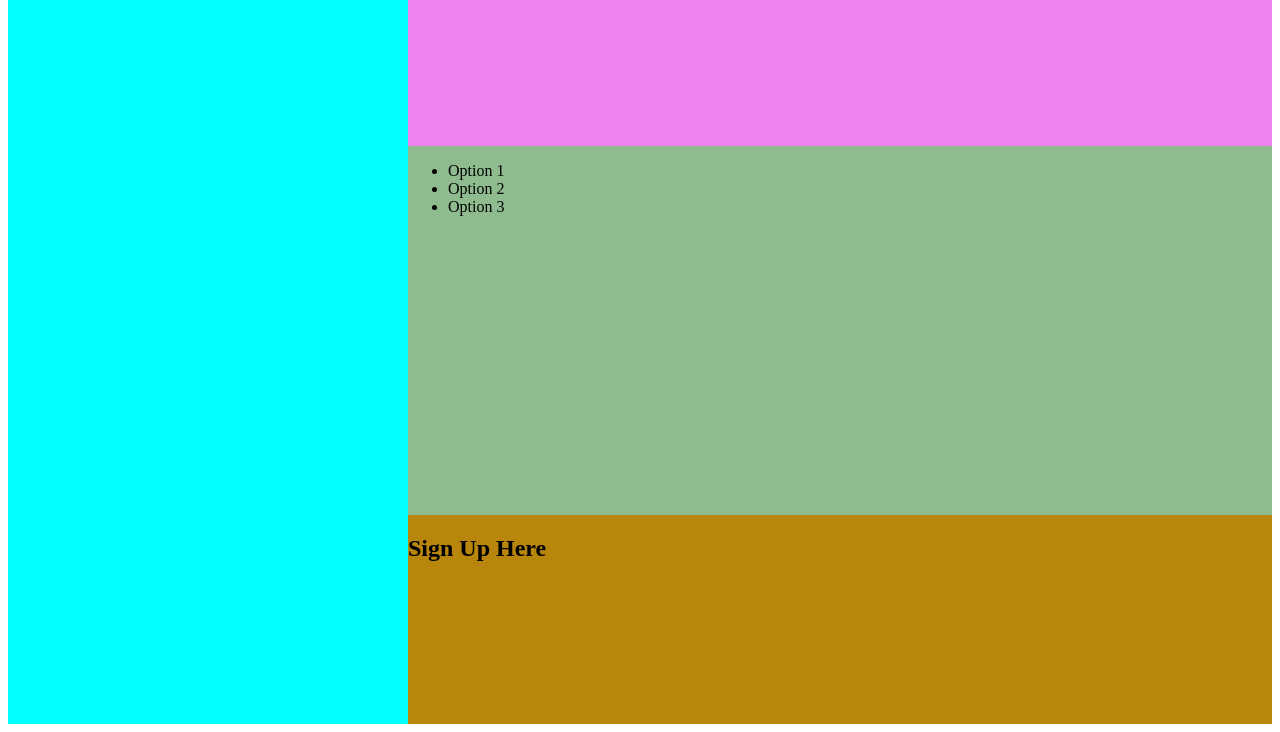
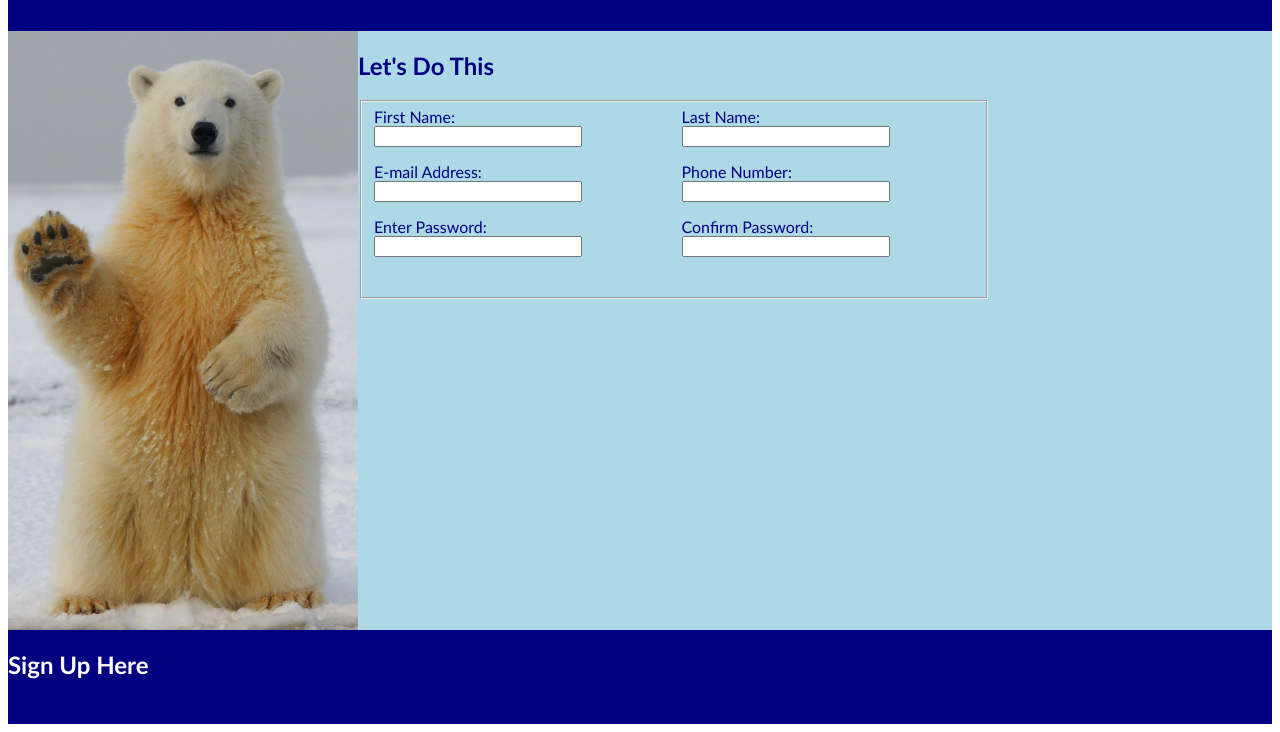
Before and after one commit to mjzachman/sign-up-form, a plain HTML site: page index.html in a window 1280 px wide. Shown: the part 84-816 px from the top of the page. Drawn offline with Linux system fonts and the light colour scheme.

Commit message:
Progress on html and css

```diff
--- a/index.html
+++ b/index.html
@@ -8,18 +8,52 @@
     <title>Sign Up Form</title>
 </head>
 <body>
-    <div id="image">
-        <p>Placeholder text</p>
-    </div>
+
 
     <dix id="page">
         <div id="words"><h1>HELLO!</h1></div>
         <div id="inputs">
-            <ul>
-                <li>Option 1</li>
-                <li>Option 2</li>
-                <li>Option 3</li>
-            </ul>
+
+            <img src="polar_bear_cropped.jpg" alt="bye bye polar bear :)">
+
+            <div id="page_right">
+                <h2>Let's Do This</h2>
+
+                <form action="" method="post">
+                    <fieldset>
+                        <div class="container">
+                            <label for="first_name">First Name:</label>
+                            <input type="text" id="first_name" name="first_name">
+                        </div>
+
+                        <div class="container">
+                            <label for="email">E-mail Address:</label>
+                            <input type="email" id="email" name="email">
+                        </div>
+
+                        <div class="container">
+                            <label for="user_password">Enter Password:</label>
+                            <input type="password" id="user_password" name="user_password">
+                        </div>
+
+                        <div class="container">
+                            <label for="last_name">Last Name:</label>
+                            <input type="text" id="last_name" name="last_name">
+                        </div>
+
+                        <div class="container">
+                            <label for="phone_num">Phone Number:</label>
+                            <input type="number" id="phone_num" name="phone_num">
+                        </div>
+
+                        <div class="container">
+                            <label for="confirm_password">Confirm Password:</label>
+                            <input type="password" id="confirm_password" name="confirm_password">
+                        </div>
+                    </fieldset>
+                </form>
+            </div>
+
         </div>
         <div id="create-acct">
             <h2>Sign Up Here</h2>
--- a/styles.css
+++ b/styles.css
@@ -1,12 +1,7 @@
 body{
     display: flex;
     height: 100vh;
-}
-
-#image{
-    background-color: aqua;
-    width: 400px;
-
+    font-family:'Gill Sans', 'Gill Sans MT', Calibri, 'Trebuchet MS', sans-serif
 }
 
 #page{
@@ -16,17 +11,48 @@ body{
     flex-direction: column;
 }
 
+img{
+    width: 350px;
+    height: auto;
+    overflow: hidden;
+    flex-shrink: 0;
+}
+
 #words{
-    background-color: violet;
+    background-color: navy;
+    color: white;
     flex-grow: 1;
+    width: 100%;
 }
 
 #inputs{
-    background-color: darkseagreen;
-    flex-grow: 2;
+    background-color: lightblue;
+    color: navy;
+    flex-grow: 1;
+    display: flex;
+}
+
+fieldset{
+    display: flex;
+    flex-wrap: wrap;
+    flex-direction: column;
+    gap: 15px;
+    height: 180px;
+    width: 600px;
+}
+
+.container{
+    display: flex;
+    flex-direction: column;
+    justify-content: space-around;
+}
+
+input{
+    width: 200px;
 }
 
 #create-acct{
-    background-color: darkgoldenrod;
+    background-color: navy;
+    color: white;
     flex-grow: 1;
 }
```
Also changed, not shown: polar_bear.jpg (added), polar_bear_cropped.jpg (added), 1 other file.
